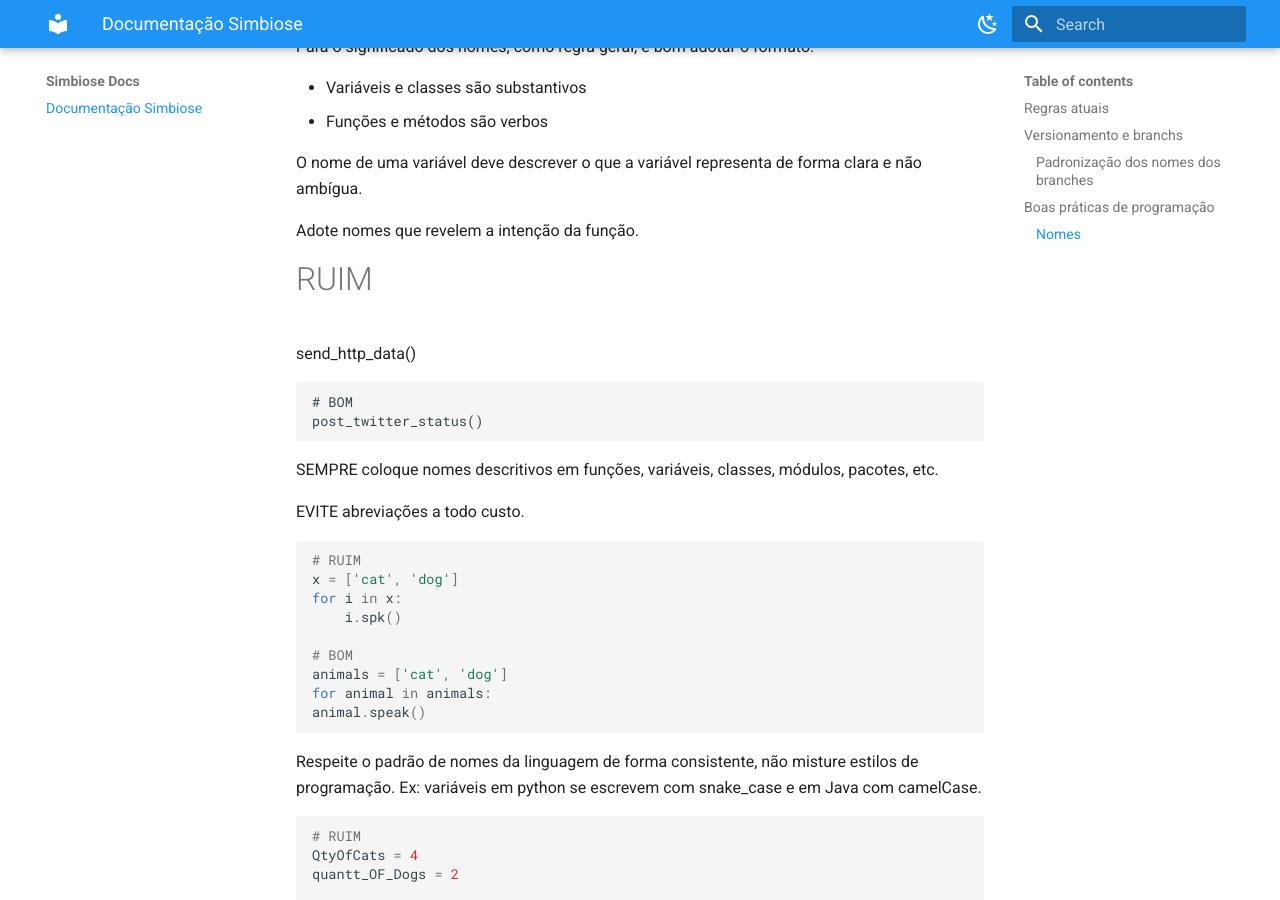
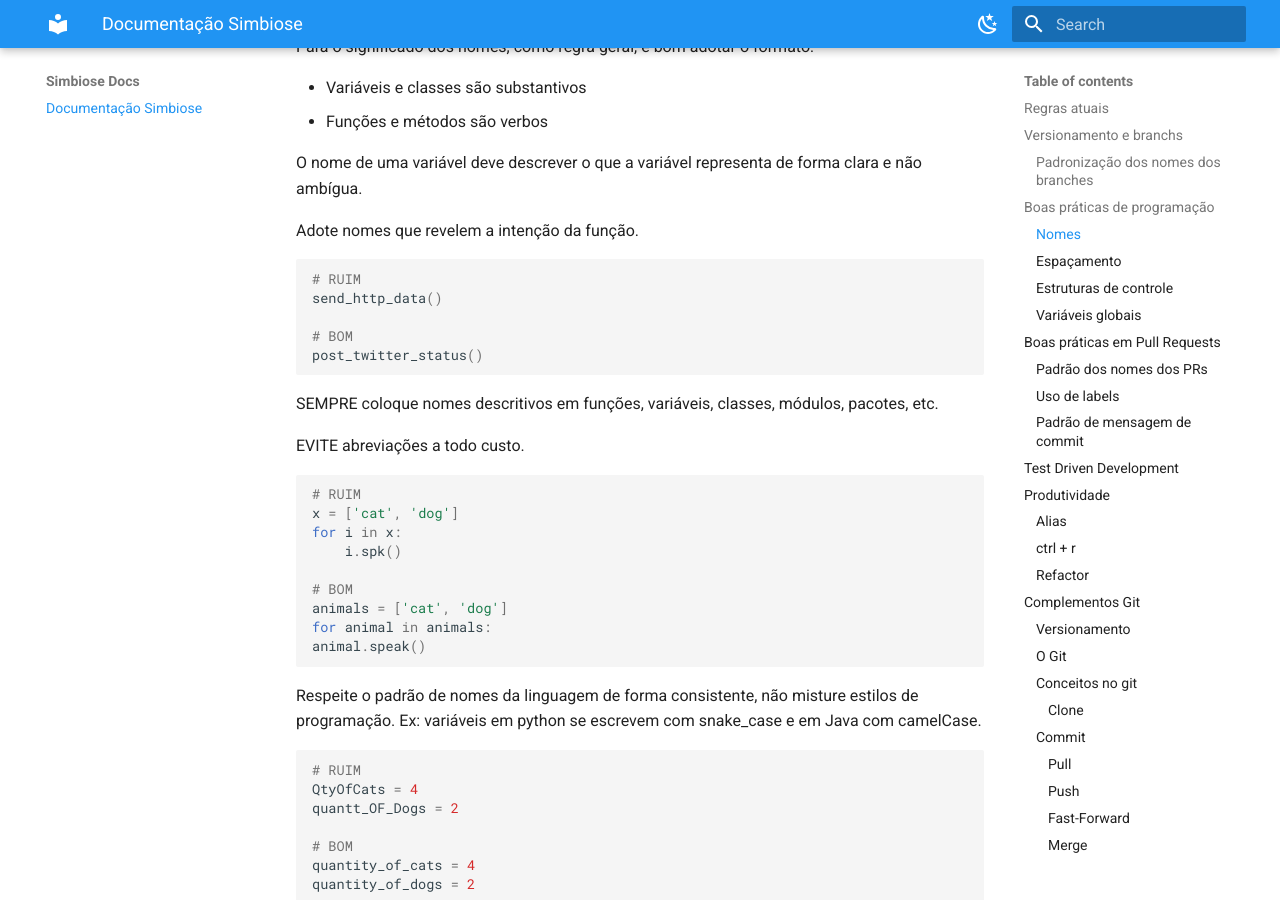
Before and after one commit to s1mbi0se/simbiose_docs, an MkDocs documentation site: the page built from docs/index.md, in a window 1280 px wide and 900 px high, scrolled down 1372 px. Built offline with MkDocs 1.6.1 and Material for MkDocs 9.7.7, drawn with Linux system fonts in a browser that asks for light colours.

Commit message:
fix: fix block of code

````diff
--- a/docs/index.md
+++ b/docs/index.md
@@ -48,12 +48,13 @@
 
 Adote nomes que revelem a intenção da função.
 
+```{.py3}
 # RUIM
-
 send_http_data()
 
-    # BOM
-    post_twitter_status()
+# BOM
+post_twitter_status()
+```
 
 SEMPRE coloque nomes descritivos em funções, variáveis, classes, módulos, pacotes, etc.
 
````
